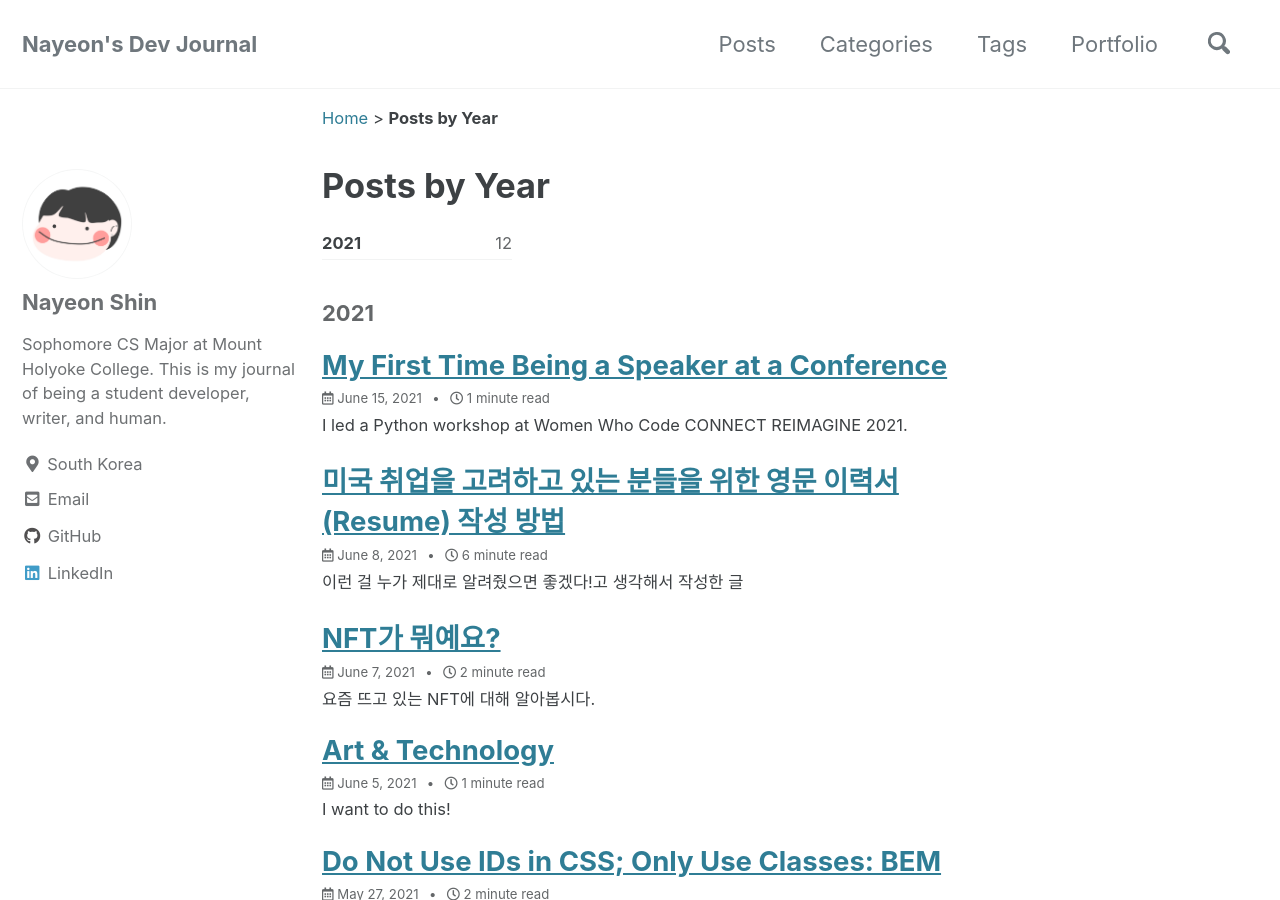
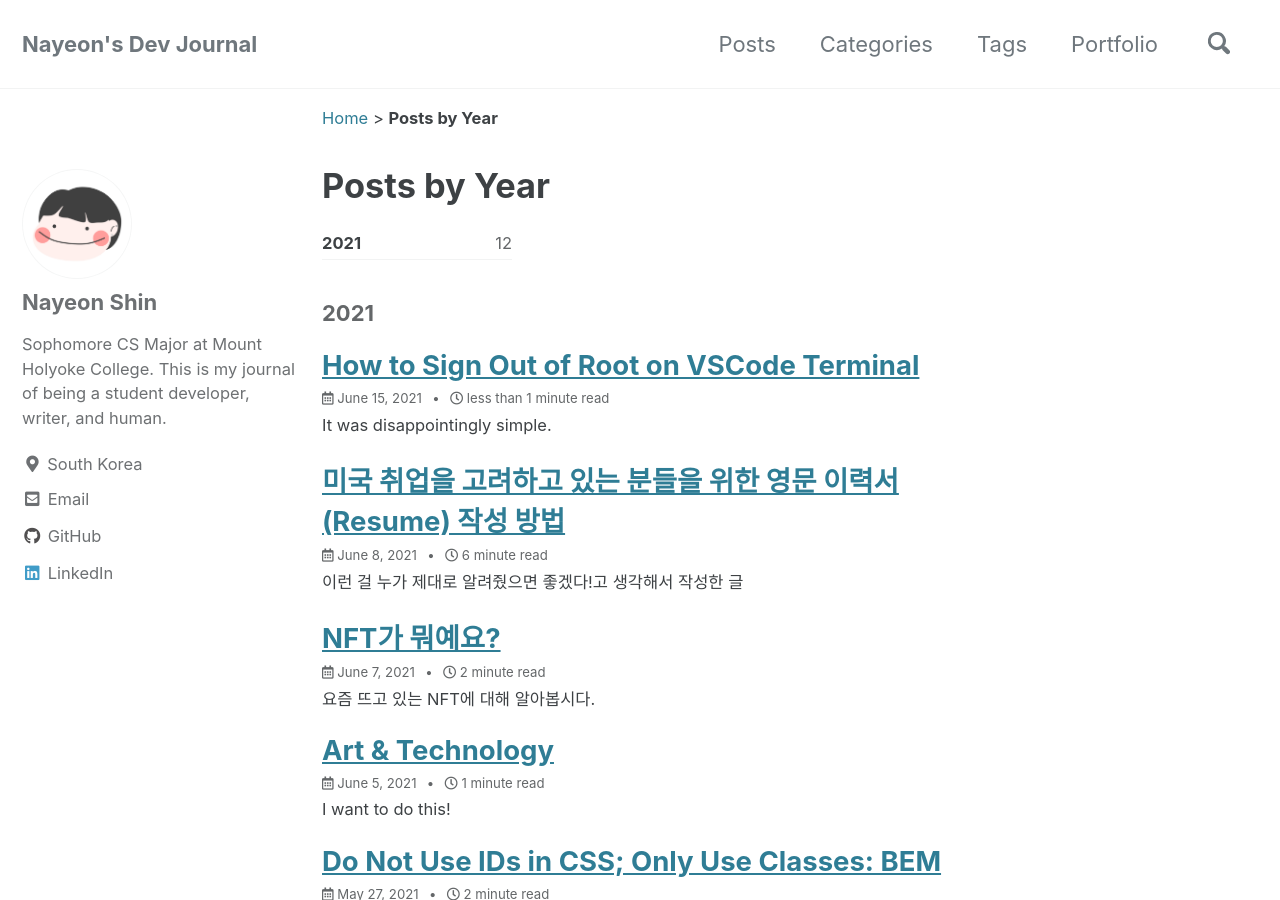
Before and after one commit to nayeonshin/nayeonshin.github.io, a Jekyll site: the page built from _pages/year-archive.md, in a window 1280 px wide and 900 px high. Built offline with Jekyll 4.4.1, drawn with Linux system fonts in a browser that asks for light colours; cached includes are drawn as plain includes; some of the changed lines change nothing that is shown.

Commit message:
Create 2021-06-15-how-to=sign-out-of-root-on-vscode-terminal.md

```diff
--- /dev/null
+++ b/_posts/2021-06-15-how-to-sign-out-of-root-on-vscode-terminal.md
@@ -0,0 +1,28 @@
+---
+title:  "How to Sign Out of Root on VSCode Terminal"
+excerpt: "It was disappointingly simple."
+categories:
+  - Study
+tags:
+  - IDE
+---
+
+Okay lol this is going to be the shortest and most simple post ever.
+
+When launching VSCode, I was signed in as the root user by default. (I'm using Window Subsystem for Linux, for your information.) I googled for an hour to figure out how to switch to a local user, but these were all not successful in the VSCode terminal:
+
+<code>sudo su nayeonshin</code>
+
+Control + D
+
+<code>exit</code>
+
+Ugh, I even tried re-installing VSCode but nothing worked. Then, I tried this in the Windows terminal:
+
+<code>code .</code>
+
+![VSCode local terminal]({{ site.baseurl }}/assets/images/posts/2021-06-15-vscode-terminal.png)
+
+Ta-da. How easy was it? It was *disappointingly* easy.
+
+Thanks for reading!
--- a/_posts/2021-06-15-my-first-time-being-a-speaker-at-a-conference.md
+++ /dev/null
@@ -1,45 +0,0 @@
----
-title:  "My First Time Being a Speaker at a Conference"
-excerpt: "I led a Python workshop at Women Who Code CONNECT REIMAGINE 2021."
-categories:
-  - Writing
-tags:
-  - Events
-  - Reflections
----
-
-## So... I spoke at a conference
-
-Jeez... It still doesn't feel real. [I just attended a conference for the first time about a month ago]({{ site.baseurl }}writing/my-first-pycon/), but now I'm someone who has spoken at a conference.
-
-How it all happened:
-
-It was just a coincidence. I'm an active volunteer at Women Who Code Python Track. I was planning to present the two sessions about heaps and graphs, continuing the "Intro to Data Structures with Python" series. All the sessions in the series start at 9 am on Fridays Korea Standard Time. But the other week, the track people asked if I'd be willing to lead my heaps session at [WWCode CONNECT REIMAGINE 2021](https://connectreimagine.womenwhocode.dev/).
-
-CONNECT (a.k.a. "CONNECT REIMAGINE," "WWCode CONNECT," etc.) is an annual inclusive developer conference hosted by Women Who Code. Just like most conferences, CONNECT 2021 happened online. Following the schedule of the series, my original session was scheduled to start at 9 am on Friday, June 11, 2021 Korea Standard Time. But it was when CONNECT would be taking place as well. Because the times overlapped, the Python Track people suggested that I deliver the session at CONNECT. They said it could be either a workshop or a session at the Python booth. I hesitated a bit, thinking I wasn't professional enough to speak at a formal conference. Then, I was like, "Score."
-
-This is how the "Intro to Data Structures with Python: Heaps" started.
-
-![Intro to Data Structures with Python: Heaps]({{ site.baseurl }}/assets/images/posts/2021-06-15-heaps-session.png)
-
-## Preparation
-
-I needed to brush up on my rusty heaps knowledge. I just utilized the resources I used in my Data Structures series: my professor's slides, the textbook, and a few other resources. I thought it would take hours just making the slides for the workshop, since I struggled with heaps so much when learning about them for the first time.
-
-### Agenda
-
-1. Queues & Trees Review
-2. Priority Queue
-3. Heap
-   1. Binary Heap
-   2. Structure Property
-   3. Order Property
-   4. Heap Operations
-   5. Implementation
-4. Q&A
-5. Live Coding
-6. Resources
-
-Since the concepts of priority queues and heaps are pretty much based on queues and trees, I thought it would be useful to include a Queues & Trees review.
-
-[To be continued]
```
Also changed, not shown: _posts/2021-05-22-reflections-on-stanford-code-in-place-2021.md (+1 -1 lines), assets/images/posts/2021-06-15-vscode-terminal.png (added), assets/images/posts/2021-06-16-heaps-session.png (renamed from assets/images/posts/2021-06-15-heaps-session.png).
